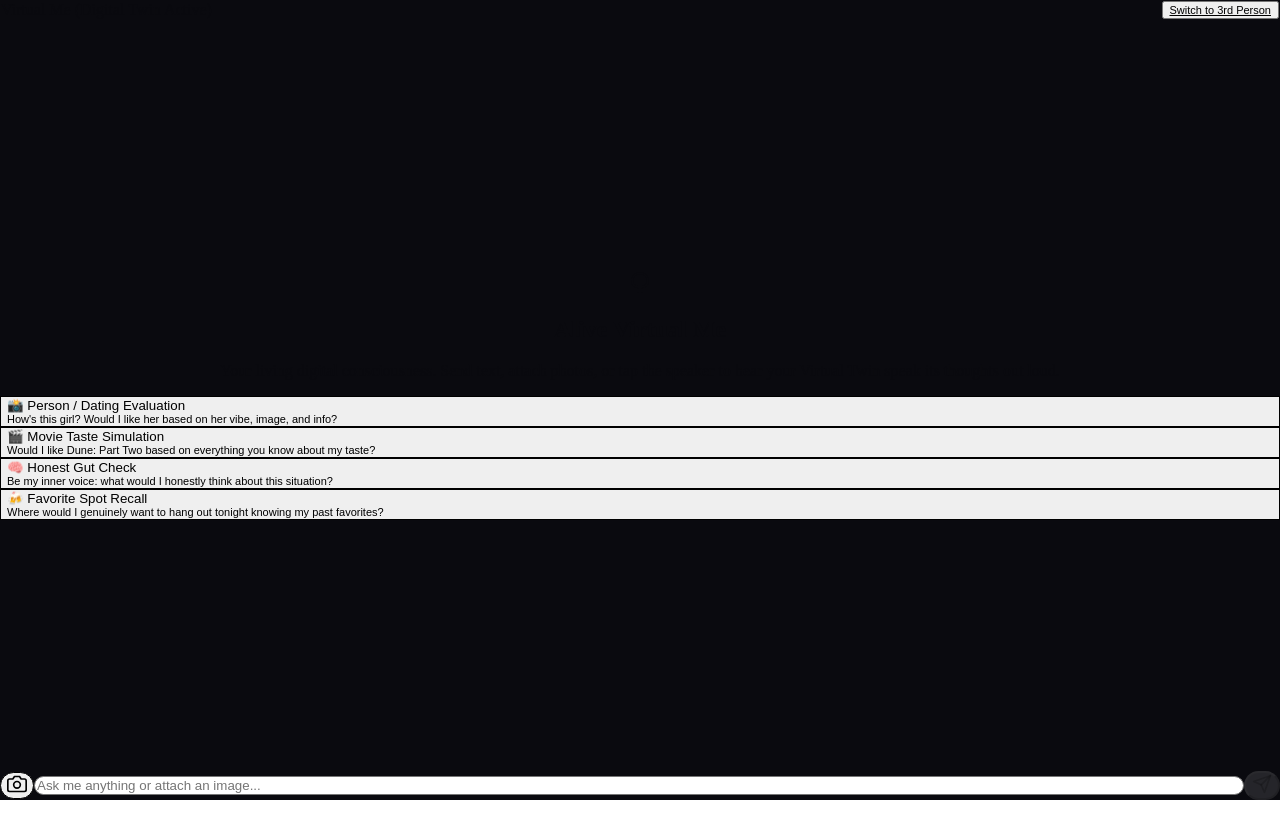
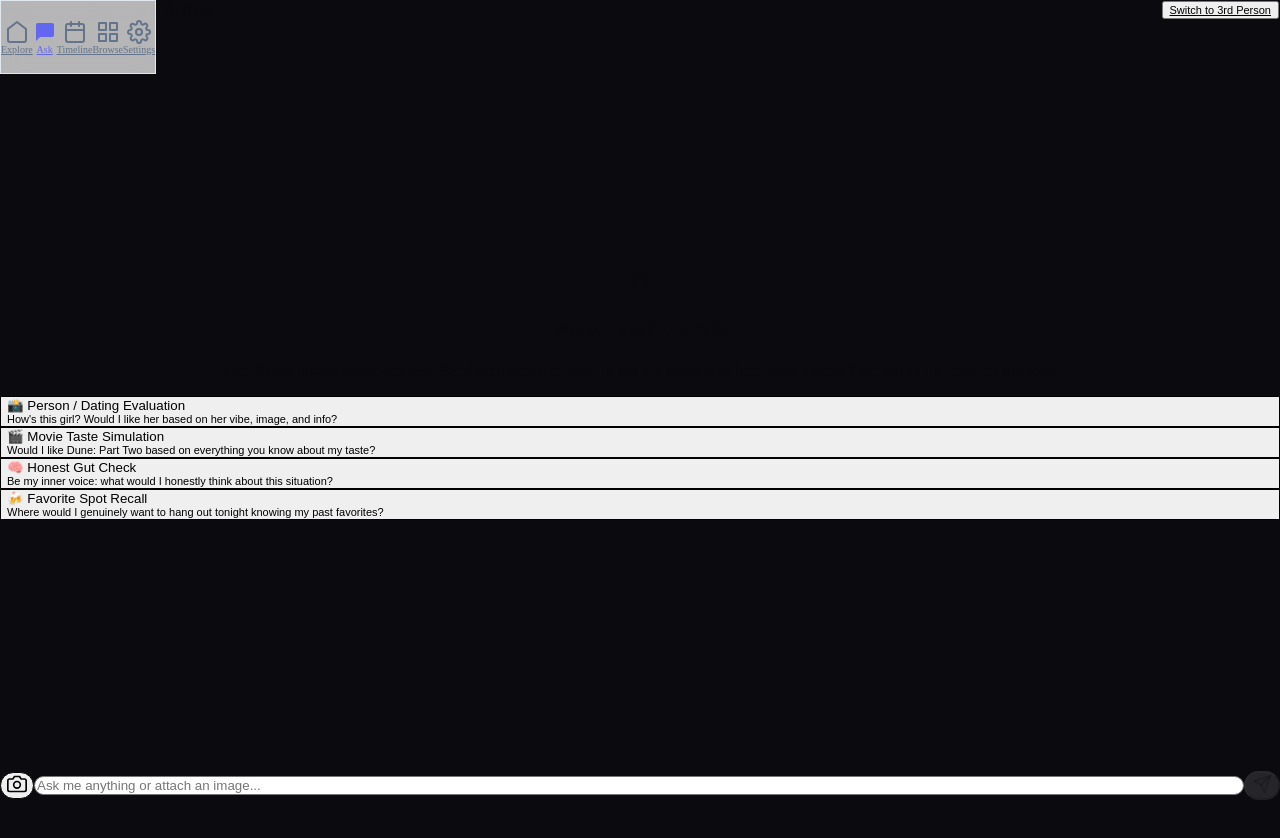
Before and after one commit to dheerajmax3211/exocortex, a Next.js app: page /ask in a window 1280 px wide. Shown: the top 838 px of the page. Before the commit the page ends 800 px from the top, so only its background shows below. Built offline with nearby package versions, Linux system fonts and the light colour scheme.

Commit message:
feat: complete 5-tab navigation and UI layout polish

```diff
--- a/src/app/ask/page.tsx
+++ b/src/app/ask/page.tsx
@@ -1,13 +1,17 @@
 import AskChat from '@/components/ask/AskChat';
+import Navigation from '@/components/ui/Navigation';
 
 export const metadata = {
-  title: 'Ask - Virtual Brain',
+  title: 'Ask (Virtual Me) - Virtual Brain',
 };
 
 export default function AskPage() {
   return (
-    <div className="flex flex-col h-screen bg-[#0a0a0f] text-white">
-      <AskChat />
+    <div className="flex flex-col h-screen bg-[#0a0a0f] text-white overflow-hidden pb-[72px]">
+      <div className="flex-1 overflow-hidden">
+        <AskChat />
+      </div>
+      <Navigation />
     </div>
   );
 }
--- a/src/components/ui/Navigation.tsx
+++ b/src/components/ui/Navigation.tsx
@@ -11,6 +11,7 @@ export default function Navigation() {
     { name: 'Ask', path: '/ask', icon: <path d="M21 15a2 2 0 0 1-2 2H7l-4 4V5a2 2 0 0 1 2-2h14a2 2 0 0 1 2 2z" /> },
     { name: 'Timeline', path: '/timeline', icon: <><rect x="3" y="4" width="18" height="18" rx="2" ry="2" /><line x1="16" y1="2" x2="16" y2="6" /><line x1="8" y1="2" x2="8" y2="6" /><line x1="3" y1="10" x2="21" y2="10" /></> },
     { name: 'Browse', path: '/browse', icon: <><rect x="3" y="3" width="7" height="7" /><rect x="14" y="3" width="7" height="7" /><rect x="14" y="14" width="7" height="7" /><rect x="3" y="14" width="7" height="7" /></> },
+    { name: 'Settings', path: '/settings', icon: <><circle cx="12" cy="12" r="3" /><path d="M19.4 15a1.65 1.65 0 0 0 .33 1.82l.06.06a2 2 0 0 1 0 2.83 2 2 0 0 1-2.83 0l-.06-.06a1.65 1.65 0 0 0-1.82-.33 1.65 1.65 0 0 0-1 1.51V21a2 2 0 0 1-2 2 2 2 0 0 1-2-2v-.09A1.65 1.65 0 0 0 9 19.4a1.65 1.65 0 0 0-1.82.33l-.06.06a2 2 0 0 1-2.83 0 2 2 0 0 1 0-2.83l.06-.06a1.65 1.65 0 0 0 .33-1.82 1.65 1.65 0 0 0-1.51-1H3a2 2 0 0 1-2-2 2 2 0 0 1 2-2h.09A1.65 1.65 0 0 0 4.6 9a1.65 1.65 0 0 0-.33-1.82l-.06-.06a2 2 0 0 1 0-2.83 2 2 0 0 1 2.83 0l.06.06a1.65 1.65 0 0 0 1.82.33H9a1.65 1.65 0 0 0 1-1.51V3a2 2 0 0 1 2-2 2 2 0 0 1 2 2v.09a1.65 1.65 0 0 0 1 1.51 1.65 1.65 0 0 0 1.82-.33l.06-.06a2 2 0 0 1 2.83 0 2 2 0 0 1 0 2.83l-.06.06a1.65 1.65 0 0 0-.33 1.82V9a1.65 1.65 0 0 0 1.51 1H21a2 2 0 0 1 2 2 2 2 0 0 1-2 2h-.09a1.65 1.65 0 0 0-1.51 1z" /></> }
   ]
 
   return (
```
